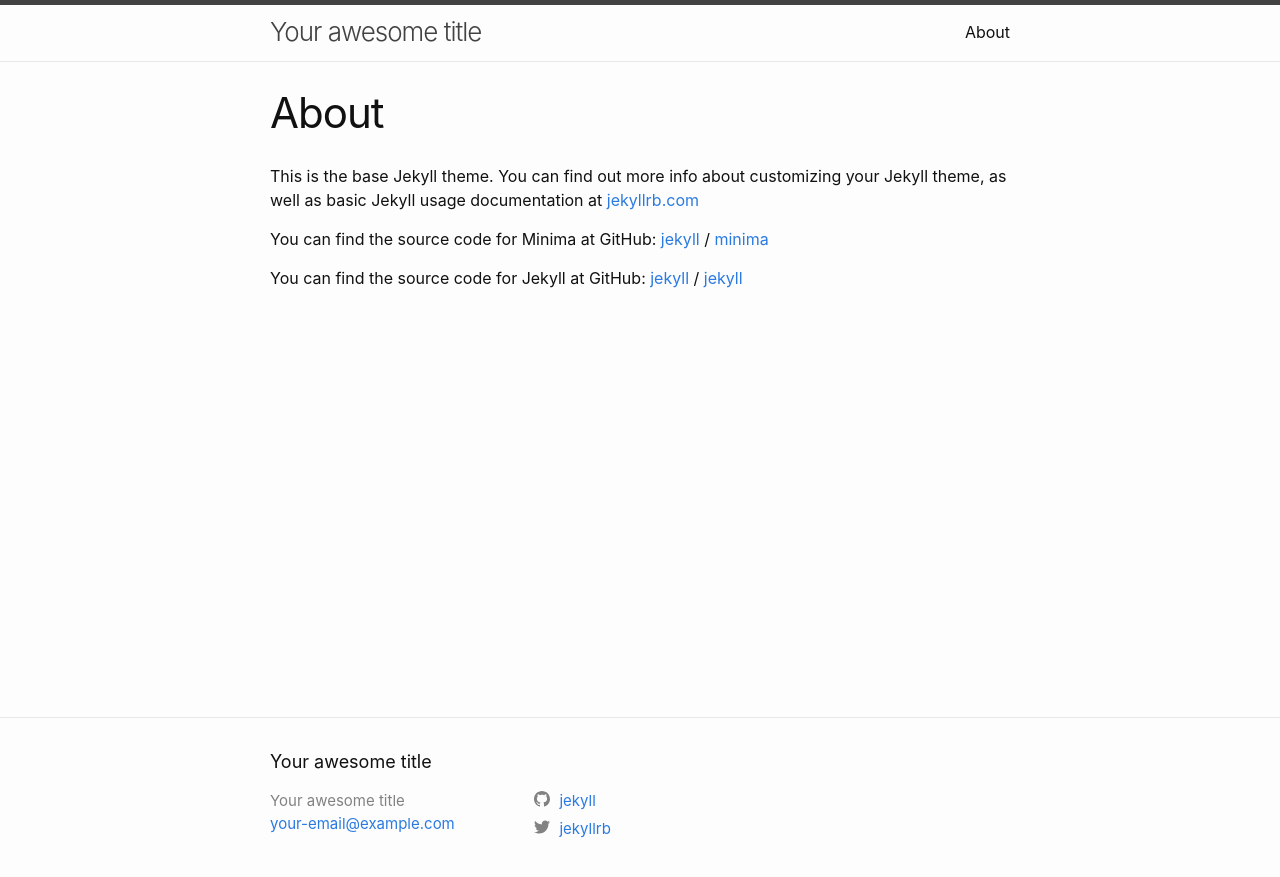
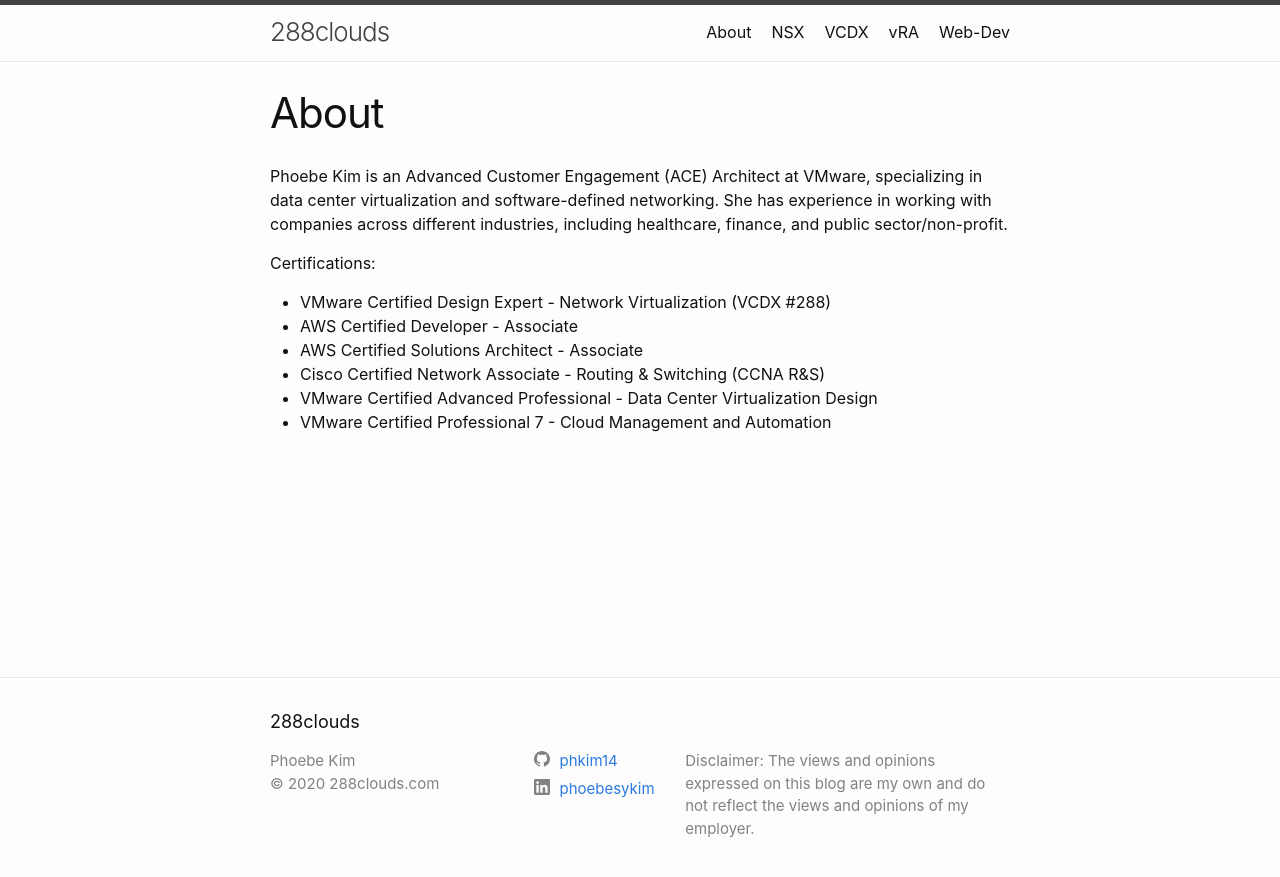
Before and after one commit to phkim14/288clouds, a Jekyll site: the page built from about.md, in a window 1280 px wide. Shown: the top 877 px of the page. Built offline with Jekyll 4.4.1, drawn with Linux system fonts in a browser that asks for light colours.

Commit message:
basic pages and about me page

```diff
--- a/_config.yml
+++ b/_config.yml
@@ -18,16 +18,18 @@
 # You can create any custom variable you would like, and they will be accessible
 # in the templates via {{ site.myvariable }}.
 
-title: Your awesome title
-email: your-email@example.com
+title: 288clouds
+# email: your-email@example.com
 description: >- # this means to ignore newlines until "baseurl:"
-  Write an awesome description for your new site here. You can edit this
-  line in _config.yml. It will appear in your document head meta (for
-  Google search results) and in your feed.xml site description.
+  Virtualization across multiple clouds
 baseurl: "/" # the subpath of your site, e.g. /blog
 url: "http://288clouds.com" # the base hostname & protocol for your site, e.g. http://example.com
-twitter_username: jekyllrb
-github_username:  jekyll
+# twitter_username: jekyllrb
+author: Phoebe Kim
+github_username:  phkim14
+linkedin_username: phoebesykim
+copyright: "288clouds.com"
+disclaimer: "Disclaimer: The views and opinions expressed on this blog are my own and do not reflect the views and opinions of my employer."
 
 # Build settings
 #theme: minima
--- a/_layouts/home.html
+++ b/_layouts/home.html
@@ -8,6 +8,10 @@ layout: default
   {%- endif -%}
 
   {{ content }}
+
+    <h1 class="hello-world"><b>Welcome to 288clouds</b></h1>
+    <h3>288clouds is a personal blog focused on virtualization and cloud technologies.</h3>
+    <br>
 
   {%- if site.posts.size > 0 -%}
     <h2 class="post-list-heading">{{ page.list_title | default: "Posts" }}</h2>
--- a/about.markdown
+++ /dev/null
@@ -1,18 +0,0 @@
----
-layout: page
-title: About
-permalink: /about/
----
-
-This is the base Jekyll theme. You can find out more info about customizing your Jekyll theme, as well as basic Jekyll usage documentation at [jekyllrb.com](https://jekyllrb.com/)
-
-You can find the source code for Minima at GitHub:
-[jekyll][jekyll-organization] /
-[minima](https://github.com/jekyll/minima)
-
-You can find the source code for Jekyll at GitHub:
-[jekyll][jekyll-organization] /
-[jekyll](https://github.com/jekyll/jekyll)
-
-
-[jekyll-organization]: https://github.com/jekyll
--- /dev/null
+++ b/about.md
@@ -0,0 +1,16 @@
+---
+layout: page
+title: About
+permalink: /about/
+---
+
+Phoebe Kim is an Advanced Customer Engagement (ACE) Architect at VMware, specializing in data center virtualization and software-defined networking. She has experience in working with companies across different industries, including healthcare, finance, and public sector/non-profit.
+
+
+Certifications:
+* VMware Certified Design Expert - Network Virtualization (VCDX #288)
+* AWS Certified Developer - Associate
+* AWS Certified Solutions Architect - Associate
+* Cisco Certified Network Associate - Routing & Switching (CCNA R&S)
+* VMware Certified Advanced Professional - Data Center Virtualization Design
+* VMware Certified Professional 7 - Cloud Management and Automation
```
Also changed, not shown: nsx.markdown (added, +7 -0 lines), vcdx.md (added, +7 -0 lines), vra.markdown (added, +7 -0 lines), web.markdown (added, +7 -0 lines), Gemfile.lock.
